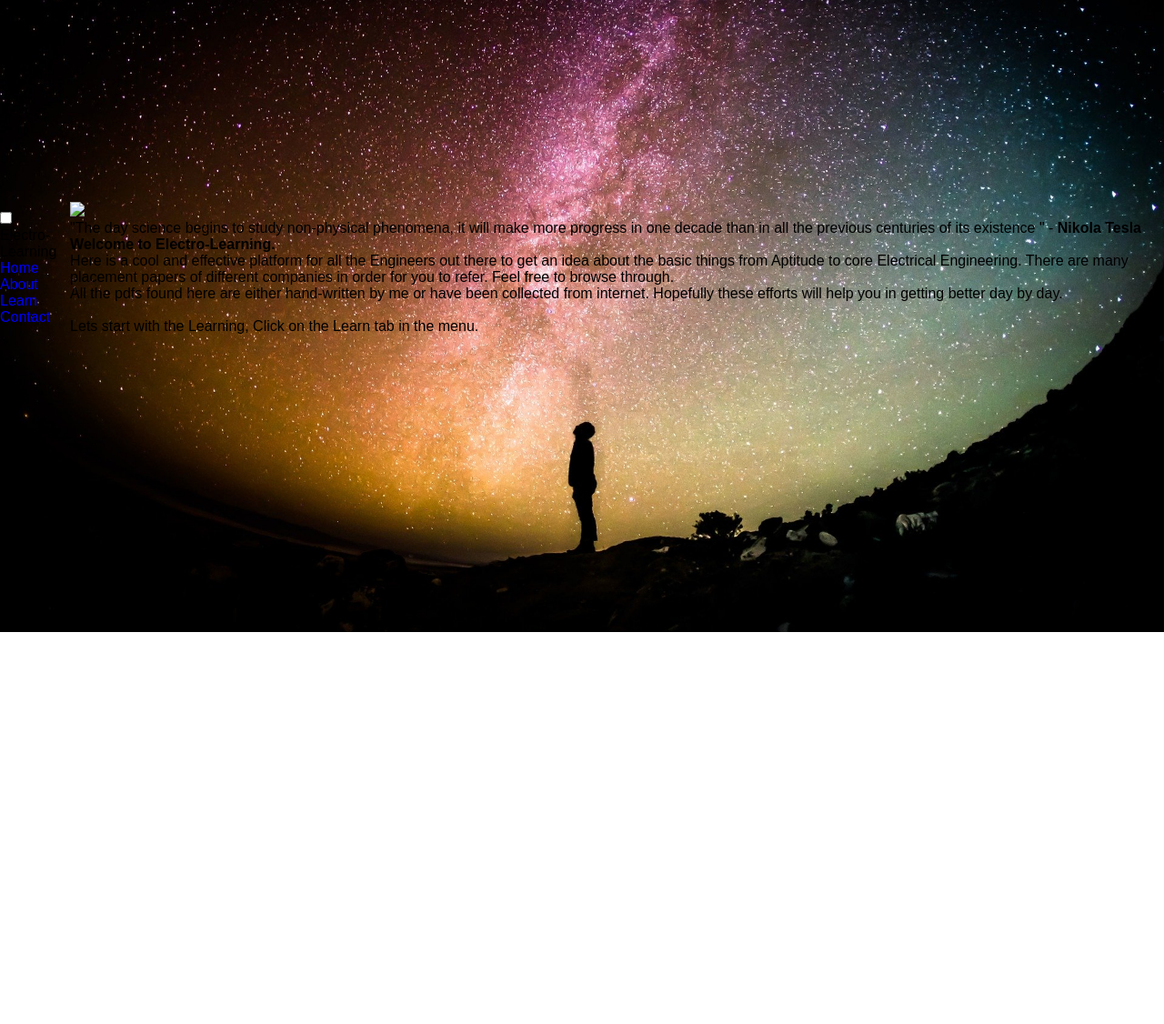
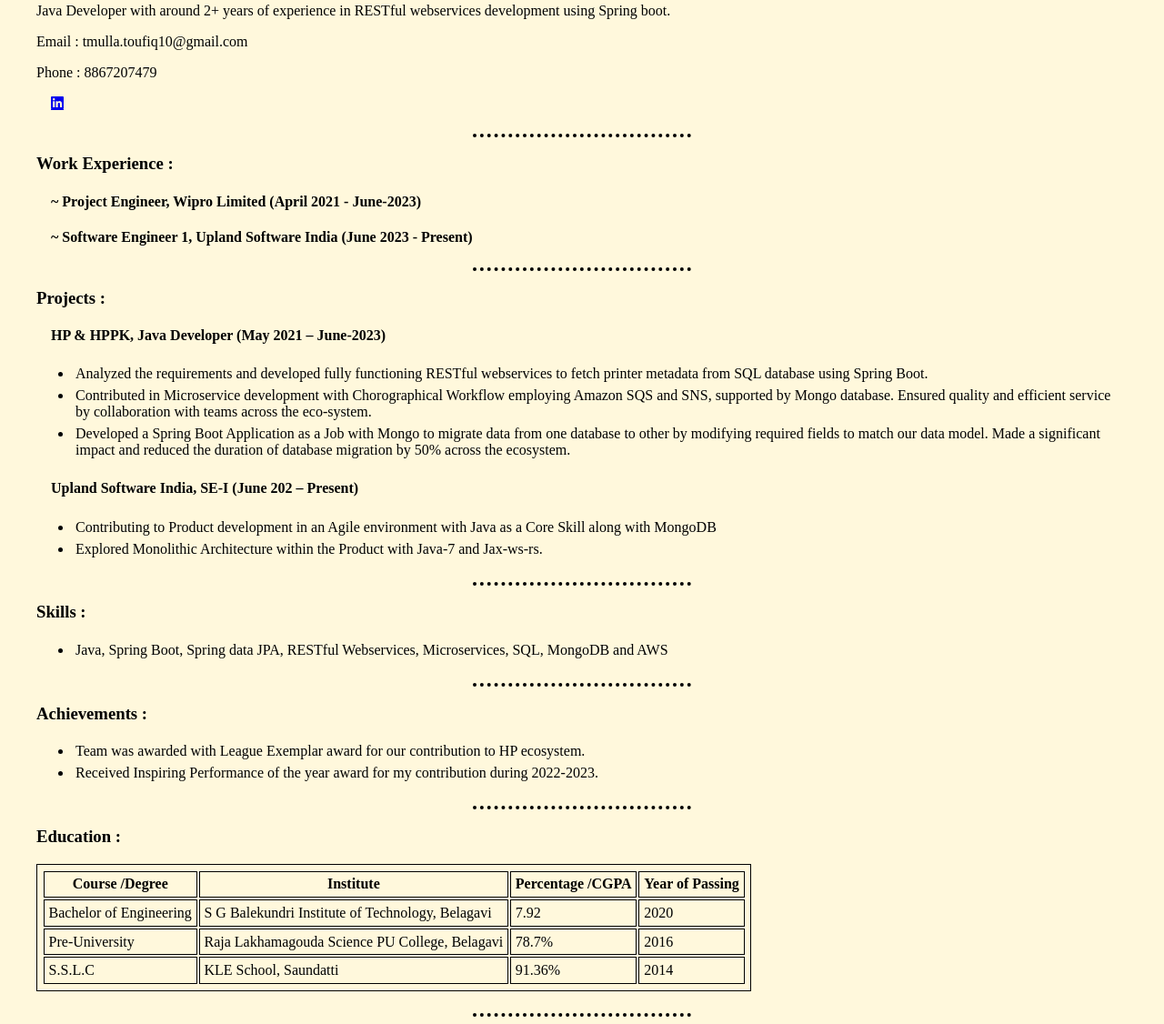
Before and after one commit to Toufiq10/Toufiq10.github.io, a plain HTML site: page index.html in a window 1280 px wide. Shown: the part 105-1231 px from the top of the page at 91% size. Before the commit the page ends 800 px from the top, so only its background shows below. Drawn offline with Linux system fonts and the light colour scheme; files that its build step writes are made by us from their sources; files whose address does not match are found by name.

Commit message:
Updated Resume

```diff
--- a/index.html
+++ b/index.html
@@ -1,43 +1,99 @@
 <!DOCTYPE html>
 <html lang="en" dir="ltr">
-  <head>
-    <meta charset="utf-8">
+
+<head>
+  <meta charset="utf-8">
   <meta name="viewport" content="width=device-width initial-scale=1.0">
-  <link rel="stylesheet" href="https://use.fontawesome.com/releases/v.5.6.1/css/all.css">
   <link rel="stylesheet" href="https://cdnjs.cloudflare.com/ajax/libs/font-awesome/5.14.0/css/all.min.css">
   <link rel="stylesheet" href="style.css">
-    <title>Electro-Learning</title>
-  </head>
+  <title>Toufiq-Mulla-Bio</title>
+</head>
+
+
 <body>
-  <nav>
-    <input id="nav-toggle" type="checkbox">
-    <div class="logo">
-      Electro-Learning
-    </div>
-    <ul class="links">
-      <li> <a href="index.html">Home</a> </li>
-      <li> <a href="about.html">About</a> </li>
-        <li> <a href="work.html">Learn</a> </li>
-      <li> <a href="mailto:tornadoforever10@gmail.com">Contact</a> </li>
-    </ul>
-    <label for="nav-toggle" class="icon-burger">
-		<div class="line"></div>
-		<div class="line"></div>
-		<div class="line"></div>
-	</label>
-  </nav>
-  <div class="intro">
-    <div class="head-pic">
-      <img src="tesla.jpg" >
-    </div>
-    <div class="quote">
-        "The day science begins to study non-physical phenomena, it will make more progress in one decade than in all the previous centuries of its existence " - <strong class="nm">Nikola Tesla</strong>
-      </div>
-    <div class="head">
-      <strong>Welcome to Electro-Learning.</strong> </div>
-      <p>Here is a cool and effective platform for all the Engineers out there to get an idea about the basic things from Aptitude to core Electrical Engineering. There are many placement papers of different companies in order for you to refer. Feel free to browse through.</p>
-      <p> All the pdfs found here are either hand-written by me or have been collected from internet.
-      Hopefully these efforts will help you in getting better day by day.<br><br> Lets start with the Learning, Click on the Learn tab in the menu.</p>
-  </div>
+  <center>
+    <h2>TOUFIQ MULLA</h2>
+  </center>
+  <h3><em><strong>Project Engineer, Wipro Limited</strong></em></h3>
+  <p>Java Developer with around 2+ years of experience in RESTful webservices development using Spring boot. </p>
+  <p>Email : tmulla.toufiq10@gmail.com</p>
+  <p>Phone : 8867207479</p>
+  <a href="https://in.linkedin.com/in/toufiq-mulla-6918a1180" class="fab fa-linkedin"></a>
+
+  <hr class="intro">
+
+  <h3>Work Experience :</h3>
+  <h4>~ Project Engineer, Wipro Limited (April 2021 - June-2023)</h4>
+  <h4>~ Software Engineer 1, Upland Software India (June 2023 - Present)</h4>
+  <hr>
+
+  <h3>Projects :</h3>
+  <h4>HP & HPPK, Java Developer (May 2021 – June-2023)</h4>
+
+  <ul>
+    <li>Analyzed the requirements and developed fully functioning RESTful webservices to fetch printer metadata from SQL
+      database using Spring Boot.</li>
+    <li>Contributed in Microservice development with Chorographical Workflow employing Amazon SQS and SNS, supported by
+      Mongo database. Ensured quality and efficient service by collaboration with teams across the
+      eco-system.</li>
+    <li>Developed a Spring Boot Application as a Job with Mongo to migrate data from one database to other by modifying
+      required fields to match our data model. Made a significant impact and reduced the duration of database migration
+      by 50% across the ecosystem.</li>
+  </ul>
+
+  <h4>Upland Software India, SE-I (June 202 – Present)</h4>
+
+  <ul>
+    <li>Contributing to Product development in an Agile environment with Java as a Core Skill along with MongoDB</li>
+    <li>Explored Monolithic Architecture within the Product with Java-7 and Jax-ws-rs.</li>
+  </ul>
+
+  <hr>
+  <h3>Skills :</h3>
+  <ul>
+    <li>Java, Spring Boot, Spring data JPA, RESTful Webservices, Microservices, SQL, MongoDB and AWS
+    </li>
+  </ul>
+  <hr>
+  <h3>Achievements :</h3>
+  <ul>
+    <li>Team was awarded with League Exemplar award for our contribution to HP ecosystem.</li>
+    <li>Received Inspiring Performance of the year award for my contribution during 2022-2023.</li>
+  </ul>
+
+  <hr>
+
+  <h3>Education :</h3>
+
+  <table>
+    <tr>
+      <th>Course /Degree</th>
+      <th>Institute</th>
+      <th>Percentage /CGPA</th>
+      <th>Year of Passing</th>
+    </tr>
+    <tr>
+      <td>Bachelor of Engineering </td>
+      <td>S G Balekundri Institute of Technology, Belagavi</td>
+      <td>7.92</td>
+      <td>2020</td>
+    </tr>
+    <tr>
+      <td>Pre-University</td>
+      <td>Raja Lakhamagouda Science PU College, Belagavi</td>
+      <td>78.7%</td>
+      <td>2016</td>
+    </tr>
+
+    <tr>
+      <td>S.S.L.C</td>
+      <td>KLE School, Saundatti</td>
+      <td>91.36%</td>
+      <td>2014</td>
+    </tr>
+  </table>
+  <hr>
+
 </body>
+
 </html>
--- /dev/null
+++ b/style.css
@@ -0,0 +1,29 @@
+body {
+    background-color: cornsilk;
+    padding-inline: 2em;
+}
+li{
+    padding : 3px;
+}
+table, th, td {
+    border: 1px solid;
+    padding: 0.3em;
+}
+
+a {
+    padding-left: 1em;
+}
+h4 {
+    padding-left: 1em;
+}
+hr {
+    border-style: none;
+    border-top-style: dotted;
+    border-width: 0.3em;
+    width: 20%;
+    margin-top: 1.5em;
+}
+.intro {
+    border-style:none;
+    border-top-style: dotted;
+}
```
